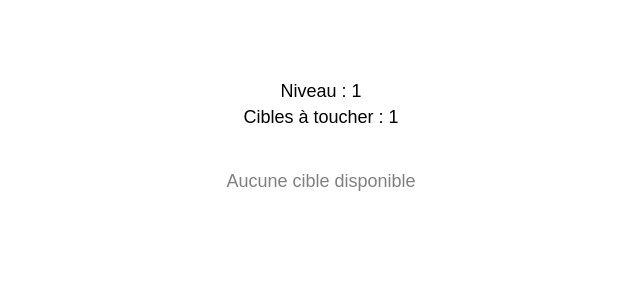
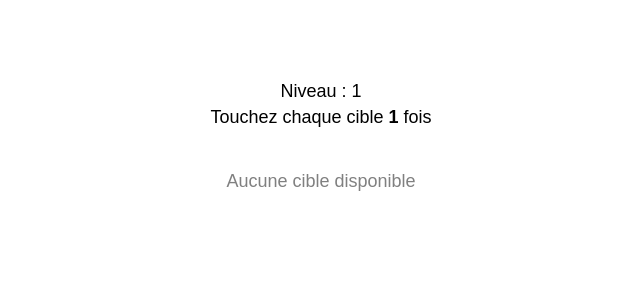
Before and after one commit to mdl29/esp-shooter, a Flask app: page / in a window 1280 px wide. Shown: the part 169-469 px from the top of the page, without its empty margins (319-959 px from the left). Run offline with Flask 3, Linux system fonts and the light colour scheme; data that the repository does not hold is empty; parts of the project's set-up code (start-up, migrations or seed data) failed here and were passed over.

Commit message:
better text

```diff
--- a/server/templates/index.html
+++ b/server/templates/index.html
@@ -77,8 +77,8 @@
 </head>
 <body>
     <div class="info">
-        <p id="level">Niveau : </p>
-        <p id="targets-needed">Cibles à toucher : </p>
+        <p id="level">Niveau : ?</p>
+        <p id="targets-needed">Touchez chaque cible <b>?</b> fois</p>
     </div>
     <div class="container" id="circles-container"></div>
     <div class="message" id="game-message"></div>
@@ -158,7 +158,7 @@
                         document.getElementById("level").textContent = `Niveau : ${data.level || "?"}`;
 
                         // Cibles à toucher
-                        document.getElementById("targets-needed").textContent = `Cibles à toucher : ${data.target_score || 0}`;
+                        document.getElementById("targets-needed").innerHTML = `Touchez chaque cible <b>${data.target_score || "?"}</b> fois`;
 
                         // Message si le jeu n'est pas en cours
                         const msg = document.getElementById("game-message");
```
